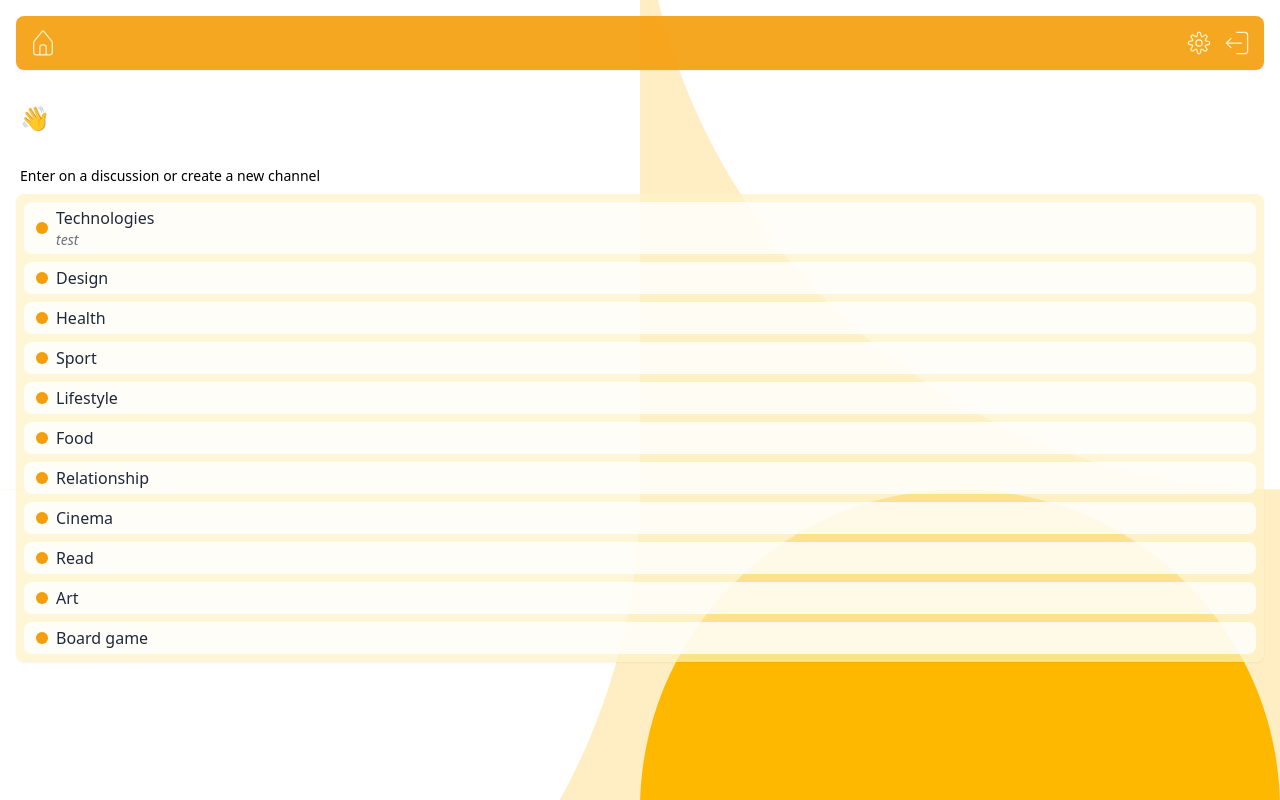
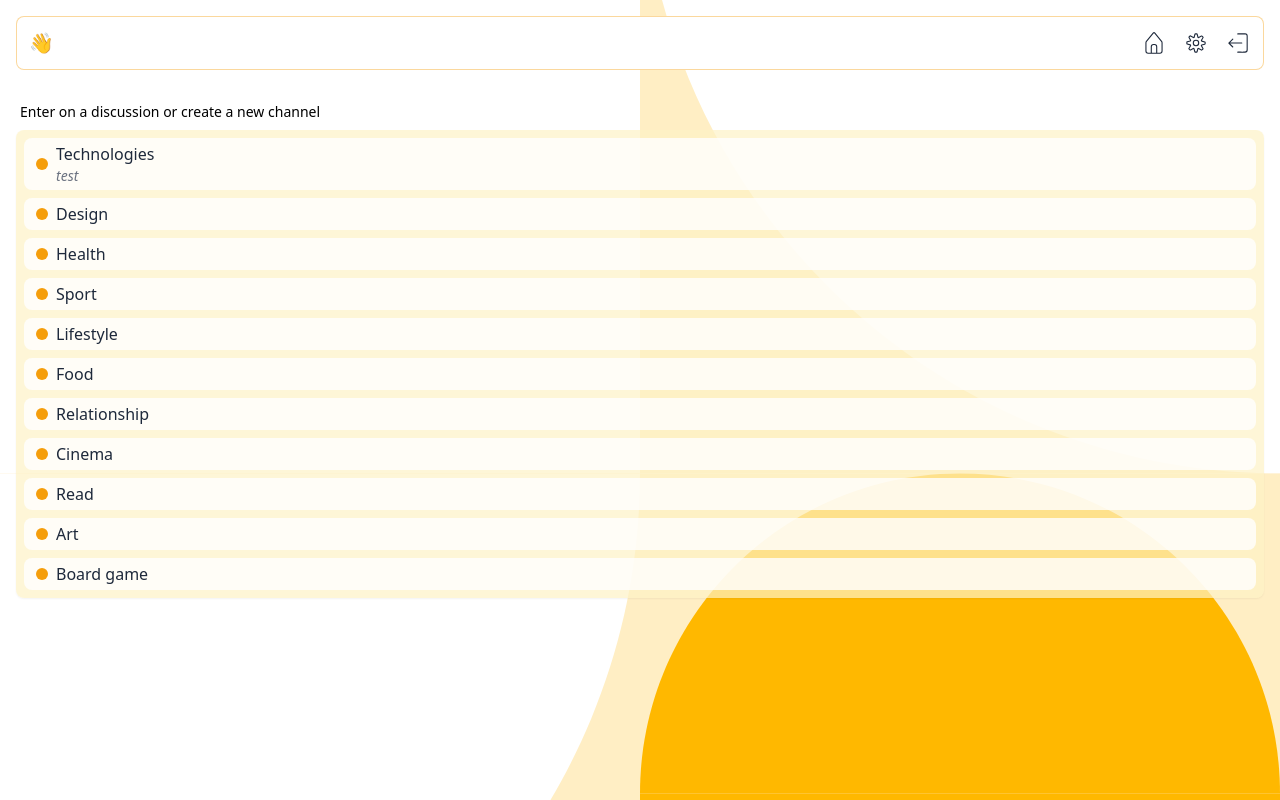
Before and after one commit to MandyTrl/chitchat, a Next.js app in the folder frontend/: page /discussions in a window 1280 px wide. Built offline with nearby package versions, Linux system fonts and the light colour scheme.

Commit message:
improve navbar

```diff
--- a/frontend/app/discussions/page.tsx
+++ b/frontend/app/discussions/page.tsx
@@ -1,29 +1,11 @@
-"use client"
-import React, { useEffect, useState } from "react"
-import Cookies from "js-cookie"
 import { Navbar } from "@/components/Navigation/Navbar"
 import { Channel } from "@/components/UI/Channel"
 import { channels, channel } from "@/utils/channels"
 
 export default function Discussions() {
-	const [pseudo, setPseudo] = useState<string>("")
-
-	useEffect(() => {
-		const userCookie = Cookies.get("user")
-		if (userCookie) {
-			const userData = JSON.parse(userCookie)
-			setPseudo(userData.name)
-		}
-	}, [])
-
 	return (
 		<main className="w-full">
 			<Navbar />
-
-			<p className="text-xl my-8 text-left ml-1">
-				<span className="text-2xl">👋</span>
-				{pseudo}
-			</p>
 
 			<div className="w-full">
 				<p className="text-sm ml-1">
--- a/frontend/components/Navigation/Navbar.tsx
+++ b/frontend/components/Navigation/Navbar.tsx
@@ -1,9 +1,21 @@
+"use client"
+import React, { useEffect, useState } from "react"
 import Cookies from "js-cookie"
+import Link from "next/link"
 import { useRouter } from "next/navigation"
 import { CiHome, CiSettings, CiLogout } from "react-icons/ci"
 
 export const Navbar = () => {
 	const router = useRouter()
+	const [pseudo, setPseudo] = useState<string>("")
+
+	useEffect(() => {
+		const userCookie = Cookies.get("user")
+		if (userCookie) {
+			const userData = JSON.parse(userCookie)
+			setPseudo(userData.name)
+		}
+	}, [])
 
 	const logout = () => {
 		router.push(`/`)
@@ -11,12 +23,18 @@ export const Navbar = () => {
 	}
 
 	return (
-		<nav className="w-full flex items-center justify-between p-3 mb-4 text-3xl text-amber-100 bg-amber-500/90 rounded-lg shadow-sm ">
-			<CiHome className="hover:text-slate-800" />
+		<nav className="w-full flex items-center justify-between p-3 mb-8 text-slate-800 bg-white border border-amber-500/40 rounded-lg">
+			<p className="text-lg">
+				<span className="text-xl">👋</span>
+				{pseudo}
+			</p>
 
-			<div className="flex items-center space-x-2">
-				<CiSettings className="hover:text-slate-800" />
-				<CiLogout onClick={logout} className="hover:text-slate-800" />
+			<div className="flex items-center space-x-4 text-[26px]">
+				<Link href={"/discussions"}>
+					<CiHome className="hover:text-black" />
+				</Link>
+				<CiSettings className="hover:text-black" />
+				<CiLogout onClick={logout} className="hover:text-black" />
 			</div>
 		</nav>
 	)
```
